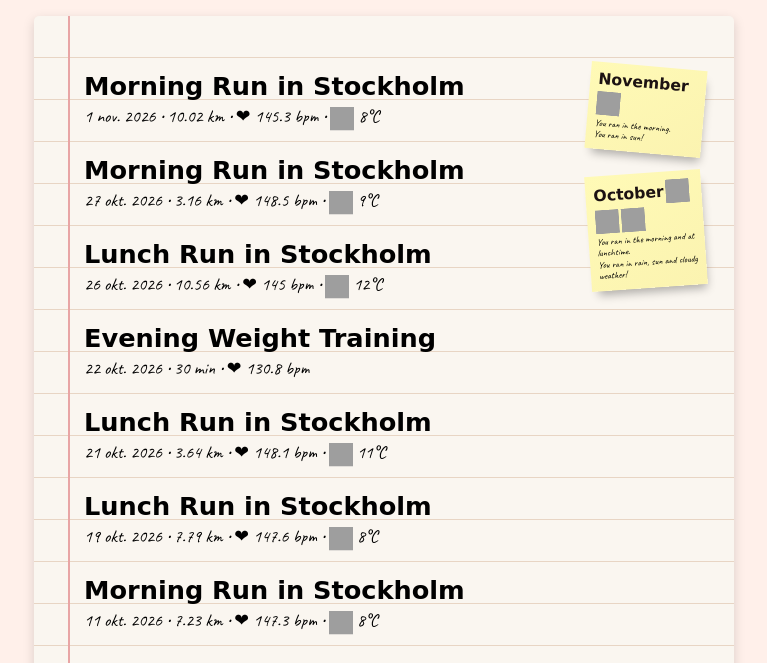
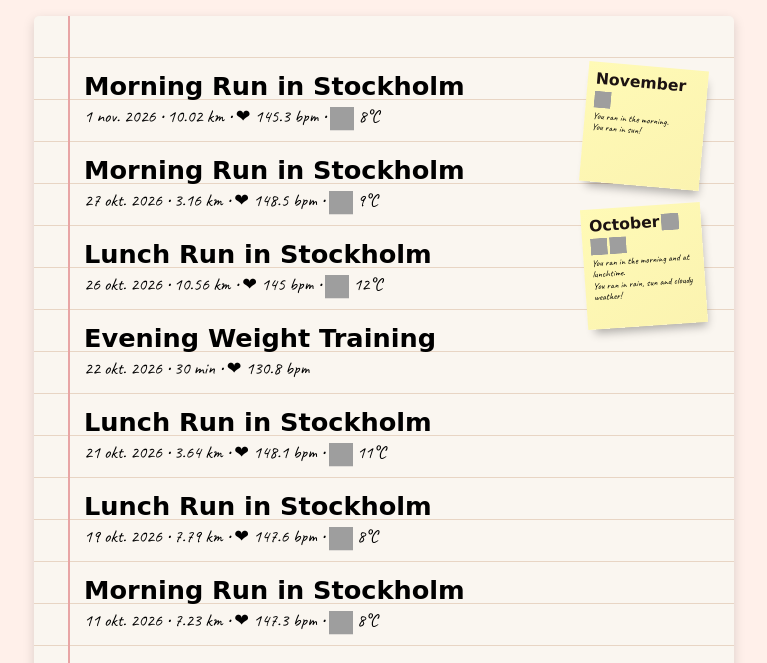
Before and after one commit to klindfors/minimalistsite, a website: page running/index.html in a window 1280 px wide. Shown: the part 114-777 px from the top of the page, without its empty margins (256-1023 px from the left). Drawn offline with Linux system fonts and the light colour scheme; grey boxes are pictures that could not be loaded; a web font is replaced by a local one.

Commit message:
fixed postit dimensions test
content of postit adapting to fixed dimensions

```diff
--- a/running/running.css
+++ b/running/running.css
@@ -134,8 +134,10 @@ h1 {
 
 
    .postit {
-        width: clamp(100px, 5vw, 110px);
-        min-height: clamp(35px, 5vw, 55px);
+        width: 120px;
+        height: 120px;
+        box-sizing: border-box;
+        overflow: hidden;
         background: linear-gradient(145deg, #fffab6 0%, #fbf3b0 100%);
         padding: 8px;
         box-shadow: 3px 8px 10px -4px rgba(0,0,0,0.3);
@@ -149,7 +151,7 @@ h1 {
         touch-action: none;
         display: flex;
         flex-direction: column;
-        justify-content: flex-end;
+        justify-content: flex-start;
         z-index: 10;
         font-size: 0.7em;
     }
@@ -161,6 +163,11 @@ h1 {
         align-items: center;
         flex-wrap: wrap;
         gap: 2px;
+    }
+
+    .postit h1 img {
+        width: 1.1em;
+        height: 1.1em;
     }
 
     .postit p {
@@ -180,7 +187,8 @@ h1 {
         .postit {
             top: 10px;
             right: 10px;
-            width: 90px;
+            width: 96px;
+            height: 96px;
             font-size: 0.65em;
         }
     }
--- a/running/running.js
+++ b/running/running.js
@@ -41,8 +41,19 @@ function addPostit(container, date, weatherIcons, text) {
   const month = date.toLocaleString('en-GB', { month: 'long' });
   postit.innerHTML = `<h1>${month} ${weatherIcons}</h1>${text}`;
   container.appendChild(postit);
+  fit(postit);
+  document.fonts.ready.then(() => fit(postit));
   initDrag(postit, container);
   return postit;
+}
+
+function fit(postit) {
+  postit.style.fontSize = '';
+  let size = parseFloat(getComputedStyle(postit).fontSize);
+  while (postit.scrollHeight > postit.clientHeight && size > 6) {
+    size -= 0.5;
+    postit.style.fontSize = size + 'px';
+  }
 }
 
 function list(items) {
```
